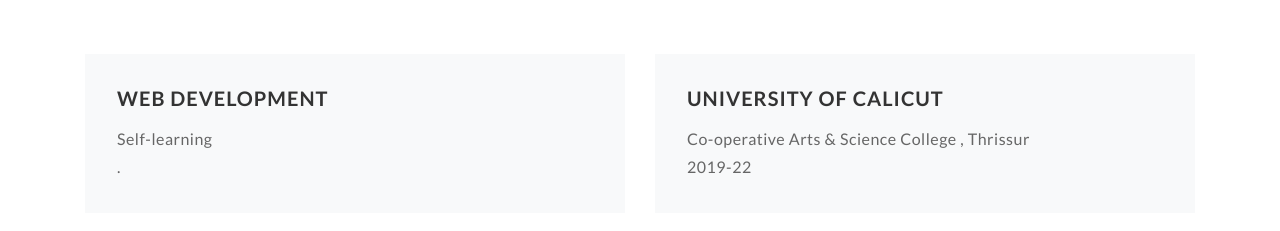
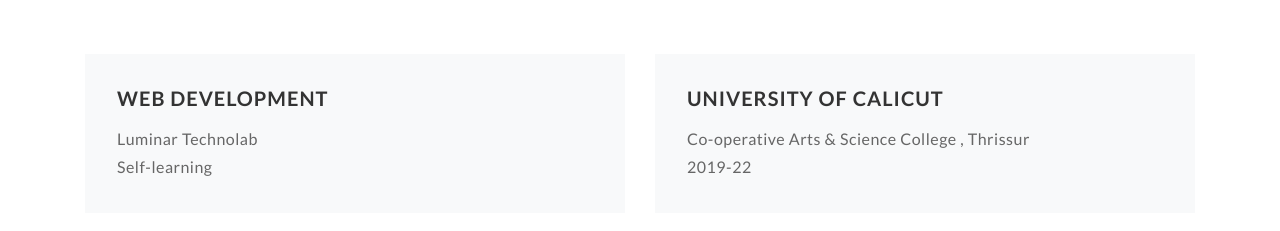
Before and after one commit to anandpv84/anandpersonal, a plain HTML site: page index.html in a window 1280 px wide. Shown: the part 2380-2611 px from the top of the page. Drawn offline with Linux system fonts and the light colour scheme.

Commit message:
Update index.html
lumi

```diff
--- a/index.html
+++ b/index.html
@@ -132,8 +132,8 @@
 					<div class="exp wthree">
 						<h4>WEB DEVELOPMENT</h4>
 						<div class="clearfix"></div>
+						<p>Luminar Technolab</p>
 						<p>Self-learning</p>
-						<p>.</p>
 					</div>
 				</div>
 				<div class="col-lg-6 col-md-6 mb-4 mt-md-0 mt-4">
```
